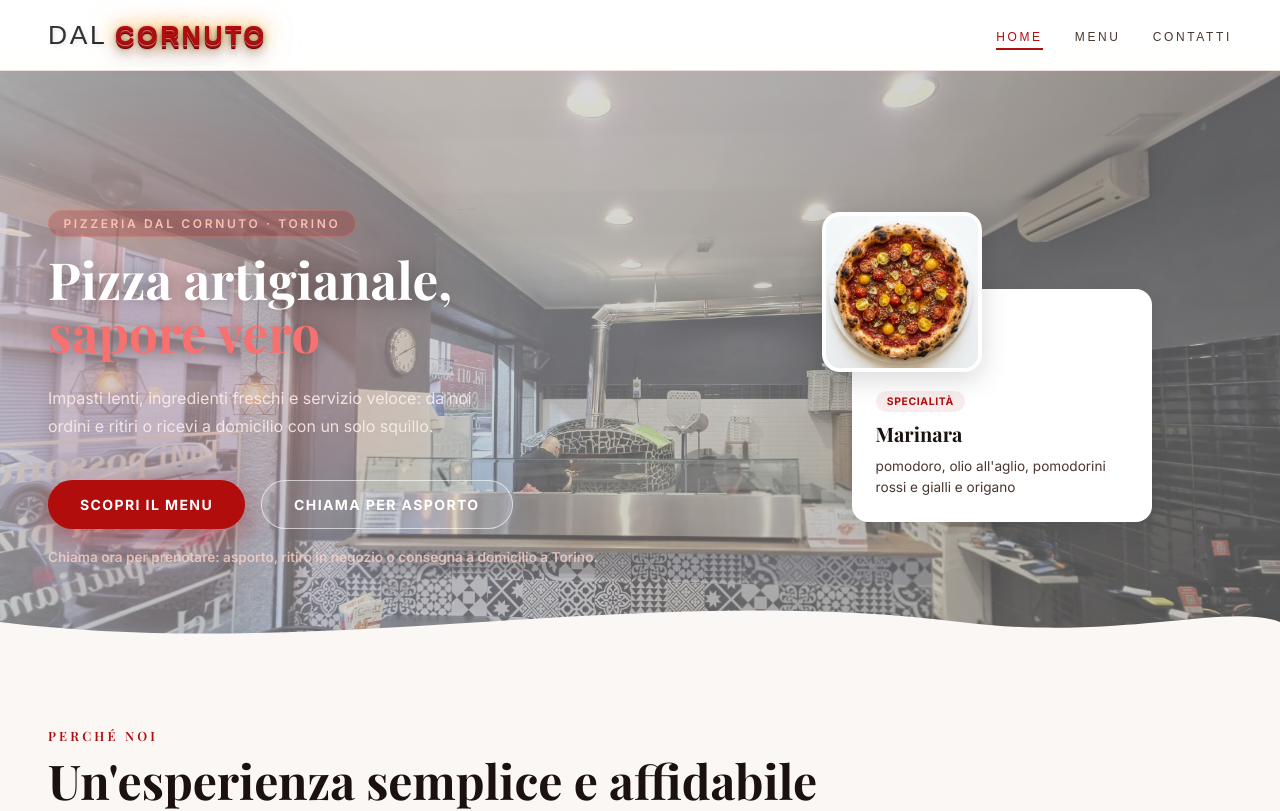
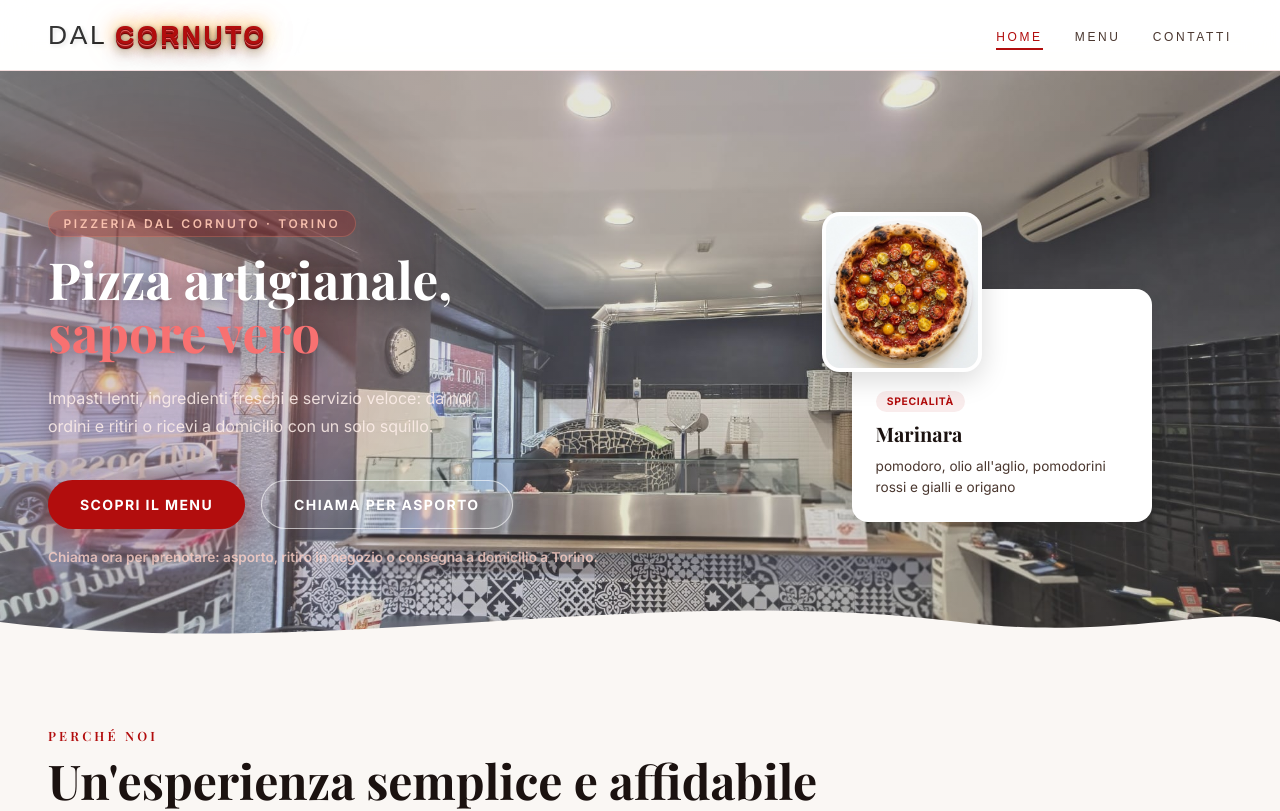
Before and after one commit to PizzeriaDalCornuto/WebSite, a SvelteKit app: page / in a window 1280 px wide. Shown: the top 811 px of the page. Built offline with nearby package versions, Linux system fonts and the light colour scheme.

Commit message:
Refactor CSS variable definitions for design tokens

```diff
--- a/src/app.css
+++ b/src/app.css
@@ -27,9 +27,9 @@
   /* Hero */
   --hero-overlay: linear-gradient(
     135deg,
-    rgba(216, 216, 216, 0.70) 0%,
-    rgba(167, 167, 167, 0.50) 50%,
-    rgba(136, 136, 136, 0.55) 100%
+    rgba(185, 185, 185, 0.5) 0%,
+    rgba(141, 141, 141, 0.2) 50%,
+    rgba(102, 102, 102, 0.3) 100%
   );
   --hero-text: #ffffff;
   --hero-text-muted: rgba(255, 240, 235, 0.85);
```
